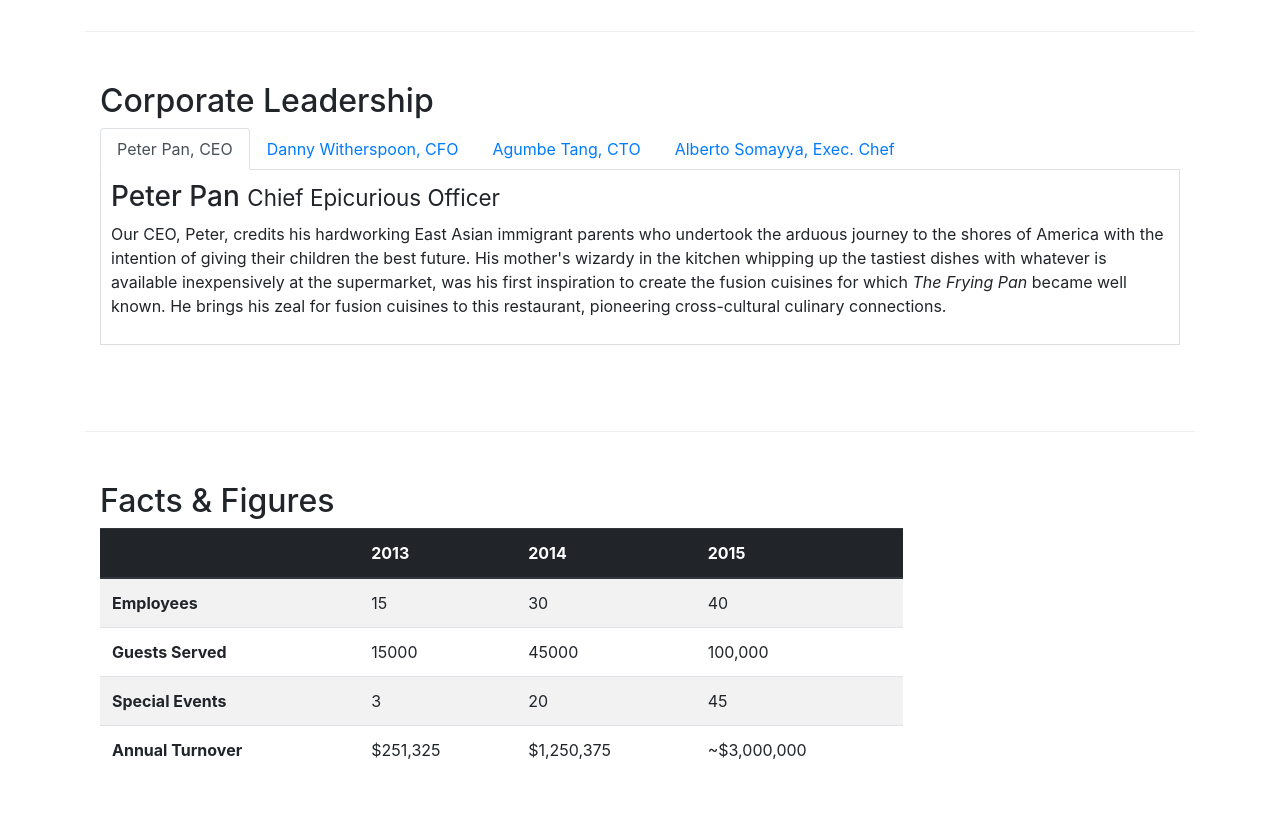
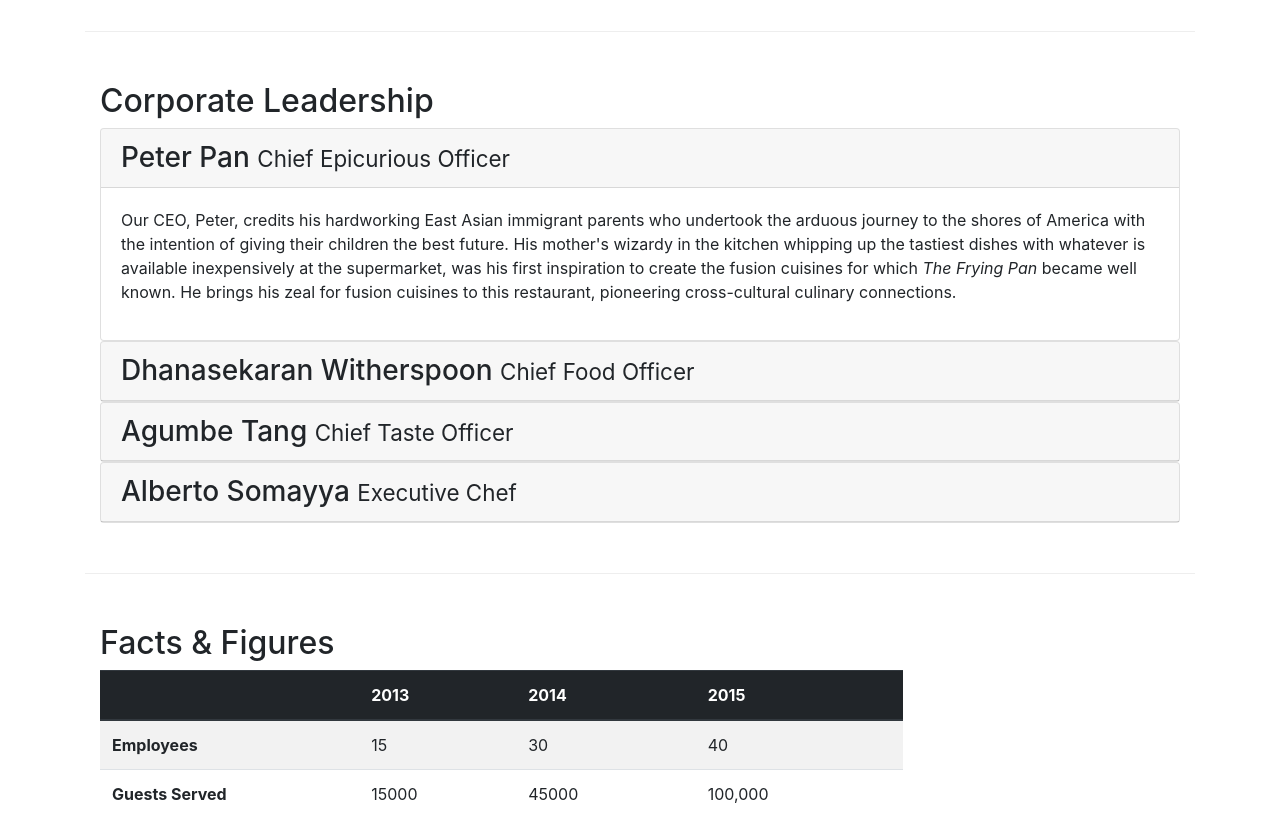
Before and after one commit to DjamilaBENNACER/Front-End-Web-UI-Frameworks-and-Tools-Bootstrap-4, a website: page aboutus.html in a window 1280 px wide. Shown: the part 940-1756 px from the top of the page. Drawn offline with nearby package versions, Linux system fonts and the light colour scheme.

Commit message:
Accordion

```diff
--- a/aboutus.html
+++ b/aboutus.html
@@ -120,7 +120,7 @@
             <div class="col-12">
                 <h2>Corporate Leadership</h2>
 
-
+                <!--
                 <ul class="nav nav-tabs">
                     <li class="nav-item">
 
@@ -139,51 +139,112 @@
 
                 </ul>
 
+-->
+                <div id="accordion">
 
-                <div class="tab-content">
+                    <div class="card">
+                        <div class="card-header" role="tab" id="peterhead">
+                            <h3 class="mb-0">
+                                <a data-toggle="collapse" data-target="#peter">
+                                    Peter Pan <small>Chief Epicurious Officer</small>
+                                </a>
+                            </h3>
+                        </div>
+                        <div class="collapse show" id="peter" data-parent="#accordion">
+                            <div class="card-body">
+                                <p class="d-none d-sm-block">
 
-                    <div role="tabpanel" class="tab-pane fade show active" id="peter">
-                        <h3>Peter Pan <small>Chief Epicurious Officer</small></h3>
-                        <p class="d-none d-sm-block">Our CEO, Peter, credits his hardworking East Asian immigrant
-                            parents who undertook the arduous journey to the shores of America with the intention of
+
+                                    Our CEO, Peter, credits his hardworking East Asian immigrant
+                                    parents who undertook the arduous journey to the shores of America with the
+                                    intention of
                                     giving their children the best future. His
-                            mother's wizardy in the kitchen whipping up the tastiest dishes with whatever is available
+                                    mother's wizardy in the kitchen whipping up the tastiest dishes with whatever is
+                                    available
                                     inexpensively at the supermarket, was his first inspiration to create the fusion
-                            cuisines for which <em>The Frying Pan</em> became well known. He brings his zeal for fusion
+                                    cuisines for which <em>The Frying Pan</em> became well known. He brings his zeal for
+                                    fusion
                                     cuisines to this restaurant, pioneering cross-cultural culinary connections.
+
                                 </p>
                             </div>
+                        </div>
+                    </div>
 
-                    <div role="tabpanel" class="tab-pane fade" id="danny">
-                        <h3>Dhanasekaran Witherspoon <small>Chief Food Officer</small></h3>
+
+                    <div class="card">
+                        <div class="card-header" role="tab" id="dannyhead">
+                            <h3 class="mb-0">
+                                <a class="collapsed" data-toggle="collapse" data-target="#danny">
+                                    Dhanasekaran Witherspoon <small>Chief Food Officer</small>
+                                </a>
+                            </h3>
+                        </div>
+                        <div class="collapse" id="danny" data-parent="#accordion">
+                            <div class="card-body">
                                 <p class="d-none d-sm-block">Our CFO, Danny, as he is affectionately referred to by hi
                                     colleagues,
-                            comes from a long established family tradition in farming and produce. His experiences
+                                    comes from a long established family tradition in farming and produce. His
+                                    experiences
                                     growing up on a farm in the
-                            Australian outback gave him great appreciation for varieties of food sources. As he puts it
+                                    Australian outback gave him great appreciation for varieties of food sources. As he
+                                    puts it
                                     in his own
-                            words, <em>Everything that runs, wins, and everything that stays, pays!</em>
-                        </p>
+                                    words, <em>Everything that runs, wins, and everything that stays, pays!</em></p>
                             </div>
-                    <div role="tabpanel" class="tab-pane fade" id="agumbe">
-                        <h3>Agumbe Tang <small>Chief Taste Officer</small></h3>
-                        <p class="d-none d-sm-block">Blessed with the most discerning gustatory sense, Agumbe, our CTO,
-                            personally ensures that every dish that we serve meets his exacting tastes. Our chefs dread
+                        </div>
+                    </div>
+
+
+                    <div class="card">
+                        <div class="card-header" role="tab" id="agumbehead">
+                            <h3 class="mb-0">
+                                <a class="collapsed" data-toggle="collapse" data-target="#agumbe">
+                                    Agumbe Tang <small>Chief Taste Officer</small>
+                                </a>
+                            </h3>
+                        </div>
+                        <div class="collapse" id="agumbe" data-parent="#accordion">
+                            <div class="card-body">
+                                <p class="d-none d-sm-block">Blessed with the most discerning gustatory sense, Agumbe,
+                                    our CTO,
+                                    personally ensures that every dish that we serve meets his exacting tastes. Our
+                                    chefs dread
                                     the tongue lashing that ensues if
-                            their dish does not meet his exacting standards. He lives by his motto, <em>You click only
+                                    their dish does not meet his exacting standards. He lives by his motto, <em>You
+                                        click only
                                         if you survive my lick.</em></p>
                             </div>
-                    <div role="tabpanel" class="tab-pane fade" id="alberto">
-                        <h3>Alberto Somayya <small>Executive Chef</small></h3>
-                        <p class="d-none d-sm-block">Award winning three-star Michelin chef with wide International
+                        </div>
+                    </div>
+
+                    <div class="card">
+                        <div class="card-header" role="tab" id="albertohead">
+                            <h3 class="mb-0">
+                                <a class="collapsed" data-toggle="collapse" data-target="#alberto">
+                                    Alberto Somayya <small>Executive Chef</small>
+                                </a>
+                            </h3>
+                        </div>
+                        <div class="collapse" id="alberto" data-parent="#accordion">
+                            <div class="card-body">
+                                <p class="d-none d-sm-block">Award winning three-star Michelin chef with wide
+                                    International
                                     experience
                                     having worked closely with
-                            whos-who in the culinary world, he specializes in creating mouthwatering Indo-Italian fusion
-                            experiences. He says, <em>Put together the cuisines from the two craziest cultures, and you
+                                    whos-who in the culinary world, he specializes in creating mouthwatering
+                                    Indo-Italian fusion
+                                    experiences. He says, <em>Put together the cuisines from the two craziest cultures,
+                                        and you
                                         get
                                         a
                                         winning hit! Amma Mia!</em></p>
                             </div>
+                        </div>
+                    </div>
+
+
+
                 </div>
             </div>
 
```
Lines whose indentation alone changed are shown as unchanged.
